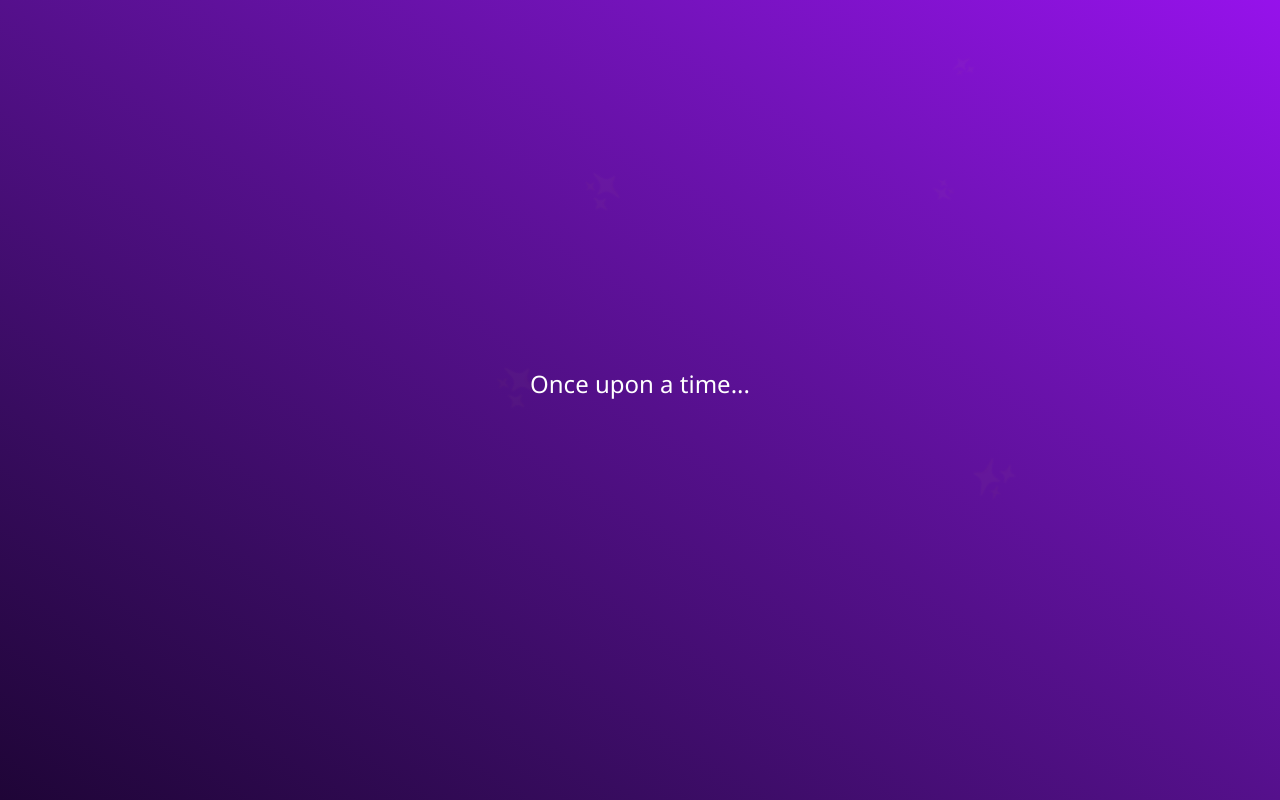
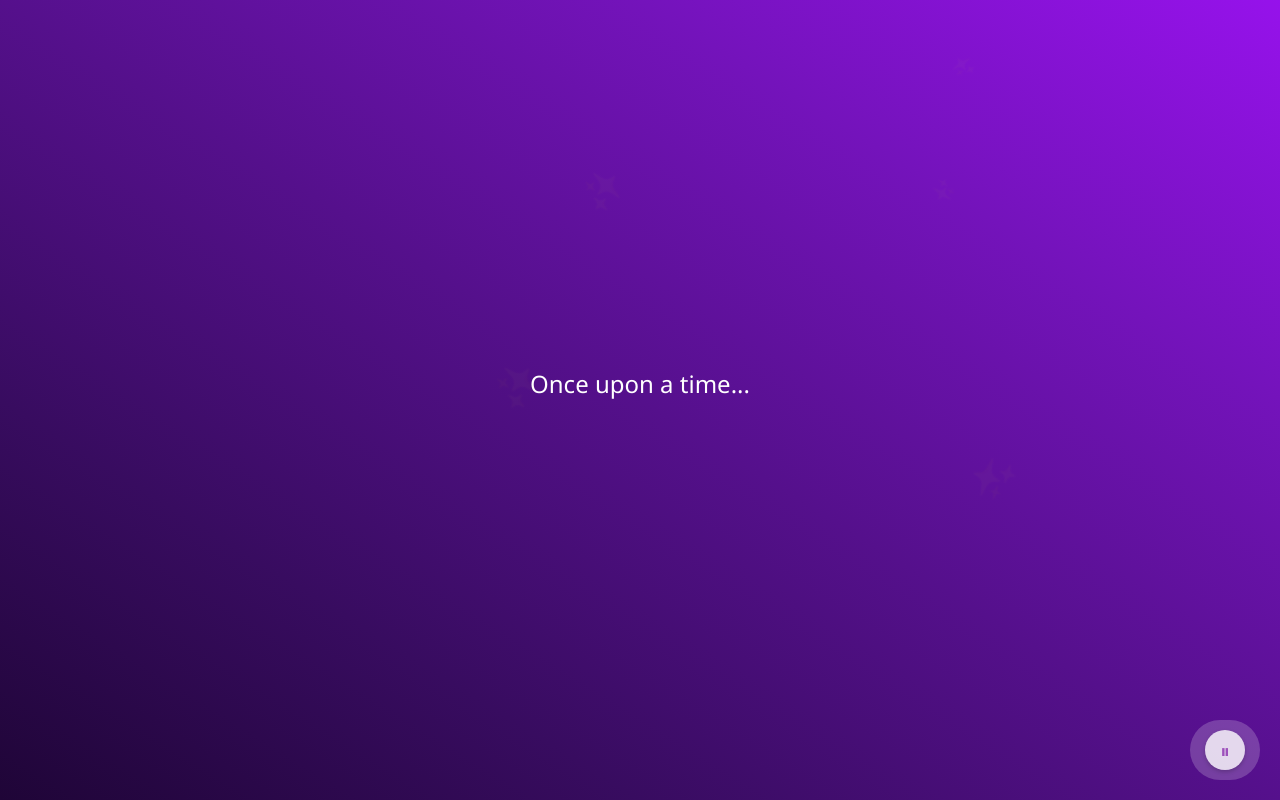
Before and after one commit to souravbabulkpl/sree, a plain HTML site: page index.html in a window 1280 px wide. Both pictures are taken after a click on the button "Unwrap The Magic". Drawn offline with Linux system fonts and the light colour scheme.

Commit message:
Add files via upload

```diff
--- a/index.html
+++ b/index.html
@@ -178,6 +178,38 @@
             right: 10px;
         }
 
+        .audio-controls {
+            position: fixed;
+            bottom: 20px;
+            right: 20px;
+            background: rgba(255, 255, 255, 0.2);
+            border-radius: 50px;
+            padding: 10px;
+            display: flex;
+            align-items: center;
+            z-index: 100;
+        }
+
+        .audio-btn {
+            background: rgba(255, 255, 255, 0.8);
+            color: #9d50bb;
+            border: none;
+            width: 40px;
+            height: 40px;
+            border-radius: 50%;
+            cursor: pointer;
+            display: flex;
+            align-items: center;
+            justify-content: center;
+            font-size: 1.2rem;
+            box-shadow: 0 2px 4px rgba(0, 0, 0, 0.2);
+            margin: 0 5px;
+        }
+
+        .audio-btn:hover {
+            transform: scale(1.1);
+        }
+
         @media (max-width: 480px) {
             .slider {
                 height: 400px;
@@ -187,14 +219,20 @@
 </head>
 
 <body>
-    <audio autoplay loop>
+    <audio id="bgMusic" loop autoplay>
         <source src="/happy-birthday-314197.mp3" type="audio/mpeg">
         Your browser does not support the audio element.
     </audio>
+
+    <div class="audio-controls">
+        <button class="audio-btn" id="playBtn">▶</button>
+        <button class="audio-btn" id="pauseBtn" style="display: none;">⏸</button>
+    </div>
+
     <div class="container">
         <!-- Landing Page -->
         <div class="landing-page active" id="landing">
-            <h1>Today isn't just another day...</h1>
+            <h1>Today isn't just another day Madam...</h1>
             <p>It's the day my favorite person was born 💖</p>
             <button class="btn" id="startBtn">Unwrap The Magic</button>
         </div>
@@ -222,7 +260,7 @@
 
         <!-- Final Slide with Slider -->
         <div class="final-slide" id="finalSlide">
-            <h1>Happy Birthday!</h1>
+            <h1>Happy Birthday Piya ❤️</h1>
             <p>I hope your special day brings you lots of happiness, love, and fun!</p>
             <div class="slider-container">
                 <div class="slider" id="imageSlider">
@@ -252,6 +290,11 @@
             const prevBtn = document.getElementById('prevBtn');
             const nextBtn = document.getElementById('nextBtn');
 
+            // Audio elements
+            const bgMusic = document.getElementById('bgMusic');
+            const playBtn = document.getElementById('playBtn');
+            const pauseBtn = document.getElementById('pauseBtn');
+
             // Animation elements
             let animations = {
                 stars: [],
@@ -272,16 +315,44 @@
                 './images/photo_2025-04-06 23.02.33.jpeg',
                 './images/photo_2025-04-06 23.24.18.jpeg',
                 './images/photo_2025-04-06 23.24.29.jpeg',
+                './images/photo_2025-04-06 23.02.34.jpeg',
                 './images/photo_2025-04-06 23.24.06.jpeg',
                 './images/photo_2025-04-06 23.24.15.jpeg',
                 './images/photo_2025-04-06 23.02.37.jpeg',
-
+                './images/photo_2025-04-06 23.02.31.jpeg',
+                './images/photo_2025-04-06 23.02.34.jpeg',
                 './images/photo_2025-04-06 23.28.12.jpeg',
                 './images/photo_2025-04-06 23.32.27.jpeg',
 
             ];
 
             let currentImageIndex = 0;
+
+            // Audio control functions
+            playBtn.addEventListener('click', () => {
+                bgMusic.play().then(() => {
+                    playBtn.style.display = 'none';
+                    pauseBtn.style.display = 'flex';
+                }).catch(error => {
+                    console.error("Audio play failed:", error);
+                });
+            });
+
+            pauseBtn.addEventListener('click', () => {
+                bgMusic.pause();
+                pauseBtn.style.display = 'none';
+                playBtn.style.display = 'flex';
+            });
+
+            // Try to play audio after user interaction
+            startBtn.addEventListener('click', () => {
+                bgMusic.play().then(() => {
+                    playBtn.style.display = 'none';
+                    pauseBtn.style.display = 'flex';
+                }).catch(error => {
+                    console.error("Audio play failed:", error);
+                });
+            });
 
             // Initialize slider
             function initSlider() {
```
